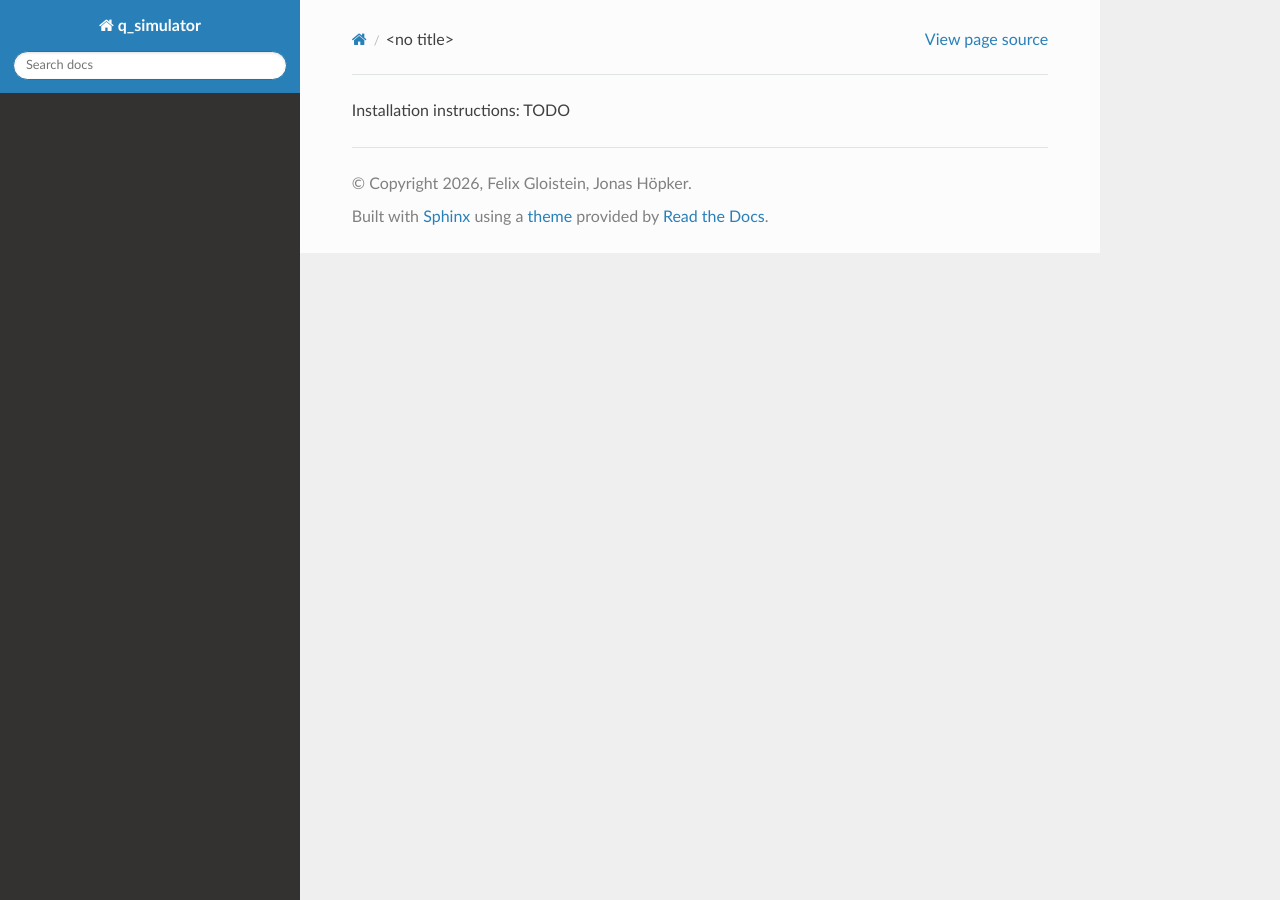
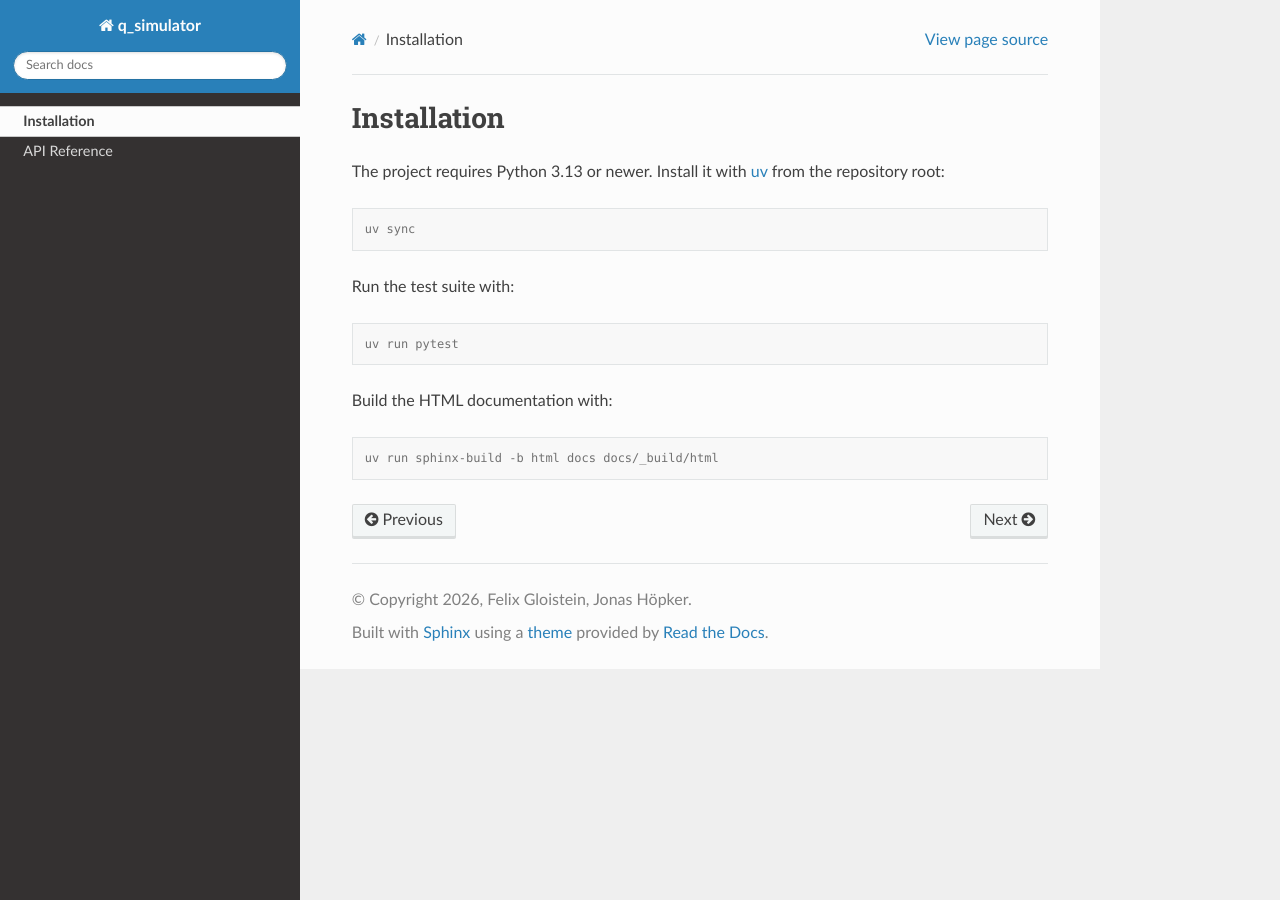
Before and after one commit to jona-sh/V93_BP_Simulation_von_Quantenschaltungen, a Sphinx documentation site: the page built from docs/installation.rst, in a window 1280 px wide. Built offline with Sphinx 7.4.7 and the Read the Docs theme 3.1.0, drawn with Linux system fonts in a browser that asks for light colours.

Commit message:
gpt fix documentation

```diff
--- a/docs/conf.py
+++ b/docs/conf.py
@@ -1,7 +1,9 @@
-# Configuration file for the Sphinx documentation builder.
-#
-# For the full list of built-in configuration values, see the documentation:
-# https://www.sphinx-doc.org/en/master/usage/configuration.html
+"""Sphinx configuration for q_simulator."""
+
+import sys
+from pathlib import Path
+
+sys.path.insert(0, str(Path(__file__).resolve().parents[1] / "src"))
 
 # -- Project information -----------------------------------------------------
 # https://www.sphinx-doc.org/en/master/usage/configuration.html#project-information
@@ -14,7 +16,13 @@ release = "0.0.1"
 # -- General configuration ---------------------------------------------------
 # https://www.sphinx-doc.org/en/master/usage/configuration.html#general-configuration
 
-extensions = ["sphinx.ext.autosummary", "sphinx.ext.napoleon"]
+extensions = [
+    "sphinx.ext.autodoc",
+    "sphinx.ext.autosummary",
+    "sphinx.ext.napoleon",
+]
+
+autosummary_generate = True
 
 templates_path = ["_templates"]
 exclude_patterns = ["_build", "Thumbs.db", ".DS_Store"]
@@ -24,4 +32,3 @@ exclude_patterns = ["_build", "Thumbs.db", ".DS_Store"]
 # https://www.sphinx-doc.org/en/master/usage/configuration.html#options-for-html-output
 
 html_theme = "sphinx_rtd_theme"
-html_static_path = ["_static"]
--- a/docs/installation.rst
+++ b/docs/installation.rst
@@ -1 +1,21 @@
-Installation instructions: TODO
+Installation
+============
+
+The project requires Python 3.13 or newer. Install it with
+`uv <https://docs.astral.sh/uv/>`_ from the repository root:
+
+.. code-block:: console
+
+   uv sync
+
+Run the test suite with:
+
+.. code-block:: console
+
+   uv run pytest
+
+Build the HTML documentation with:
+
+.. code-block:: console
+
+   uv run sphinx-build -b html docs docs/_build/html
```
Also changed, not shown: docs/api.rst (+21 -4 lines), docs/index.rst (+5 -5 lines), 4 other files.
